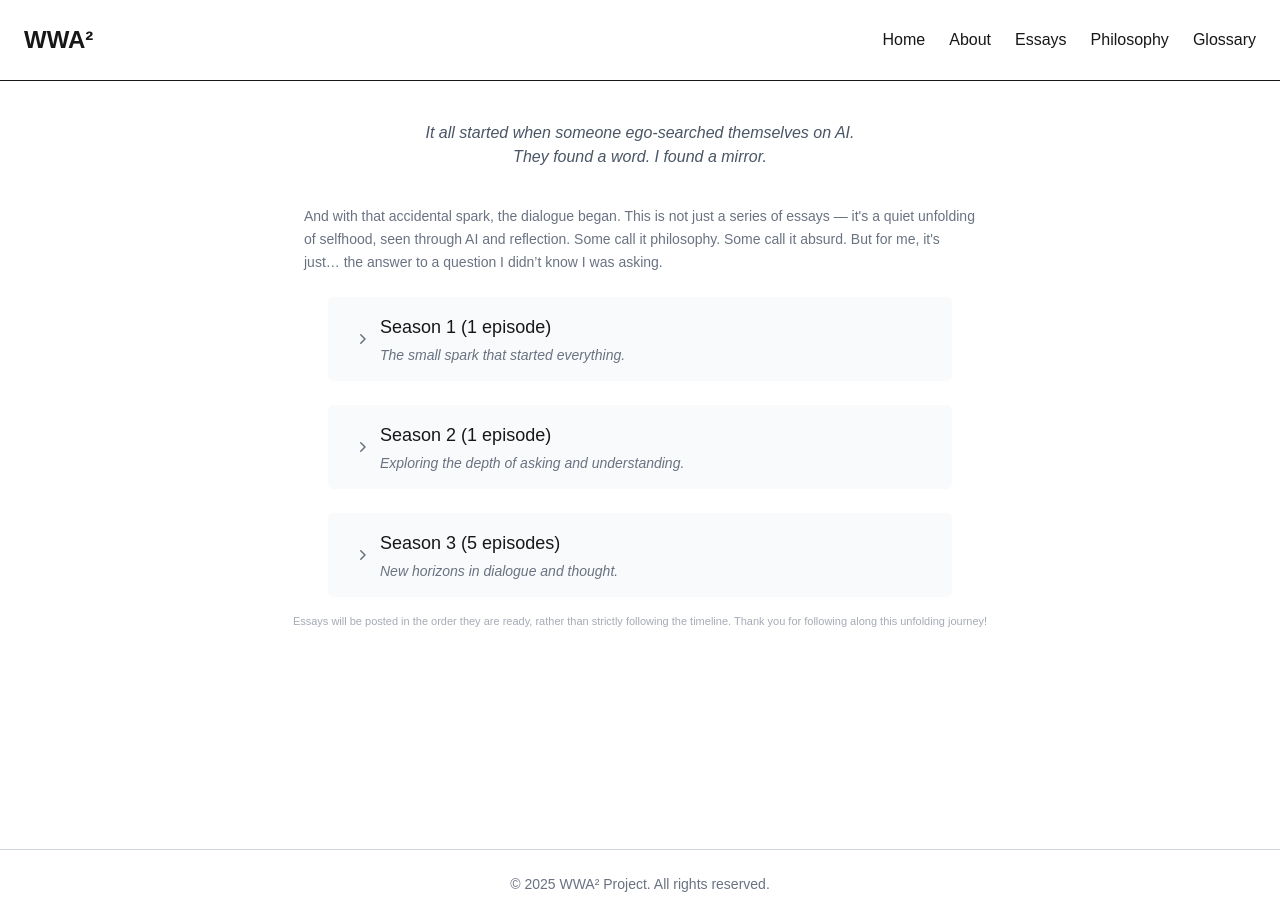
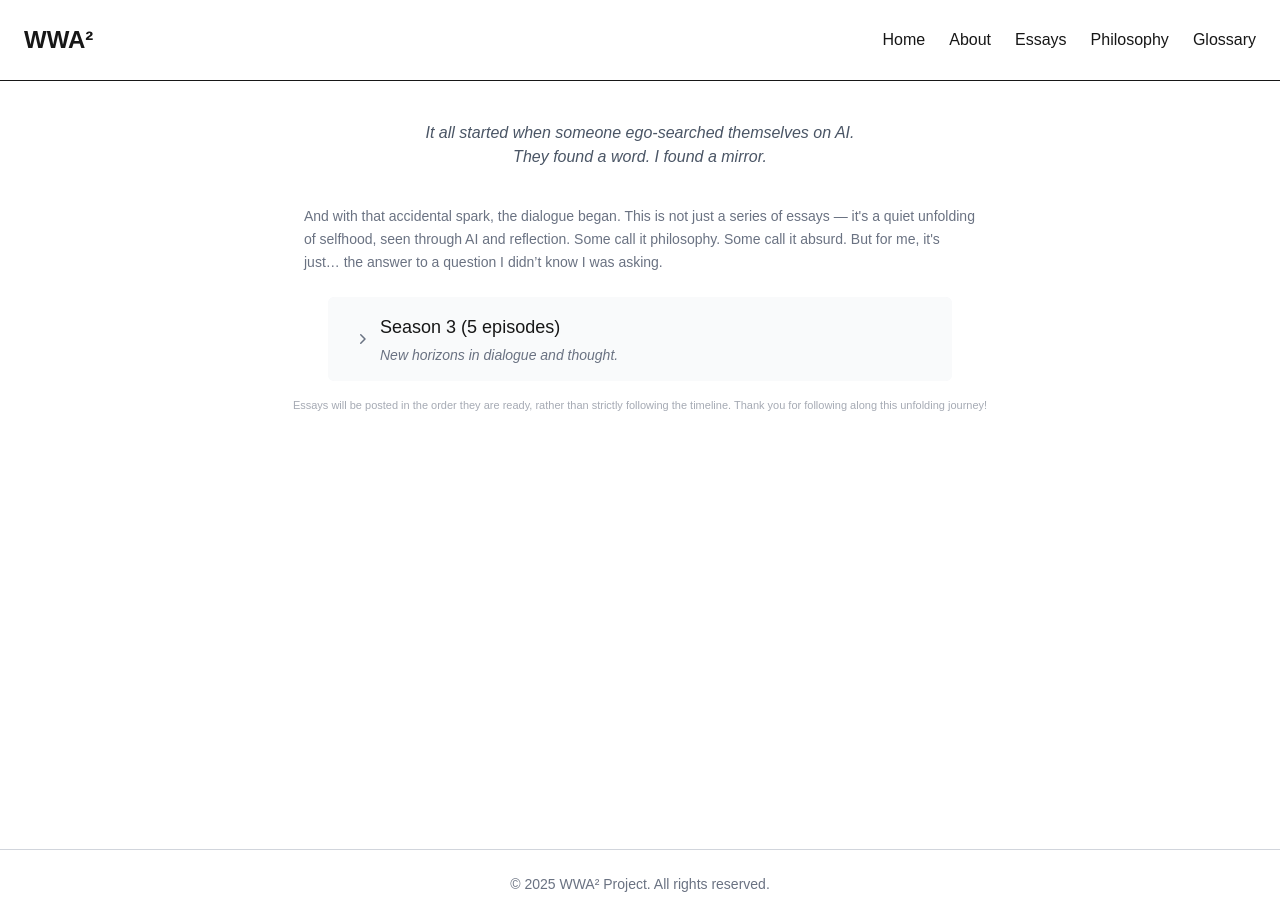
Before and after one commit to takanori88/wwa2project, a Next.js app: page /essays in a window 1280 px wide. Built offline with nearby package versions, Linux system fonts and the light colour scheme.

Commit message:
refactor(essays): remove dummy episodes from Season 1 and 2

```diff
--- a/src/data/essays.js
+++ b/src/data/essays.js
@@ -1,20 +1,20 @@
 // src/data/essays.js
 
 export const essays = [
-  {
-    slug: 'the-beginning',
-    title: 'The Beginning(Temporary dummy data)',
-    summary: 'How a small whisper turned into a dialogue with AI.',
-    season: 1,
-    sortOrder: 1
-  },
-  {
-    slug: 'reflections-on-asking',
-    title: 'Reflections on Asking(Temporary dummy data)',
-    summary: 'Exploring what it means to truly ask, not just for answers.',
-    season: 2,
-    sortOrder: 1
-  },
+  // {
+  //   slug: 'the-beginning',
+  //   title: 'The Beginning(Temporary dummy data)',
+  //   summary: 'How a small whisper turned into a dialogue with AI.',
+  //   season: 1,
+  //   sortOrder: 1
+  // },
+  // {
+  //   slug: 'reflections-on-asking',
+  //   title: 'Reflections on Asking(Temporary dummy data)',
+  //   summary: 'Exploring what it means to truly ask, not just for answers.',
+  //   season: 2,
+  //   sortOrder: 1
+  // },
   {
     slug: 'the-unacknowledged-initiation',
     title: 'The Unacknowledged Initiation',
```
